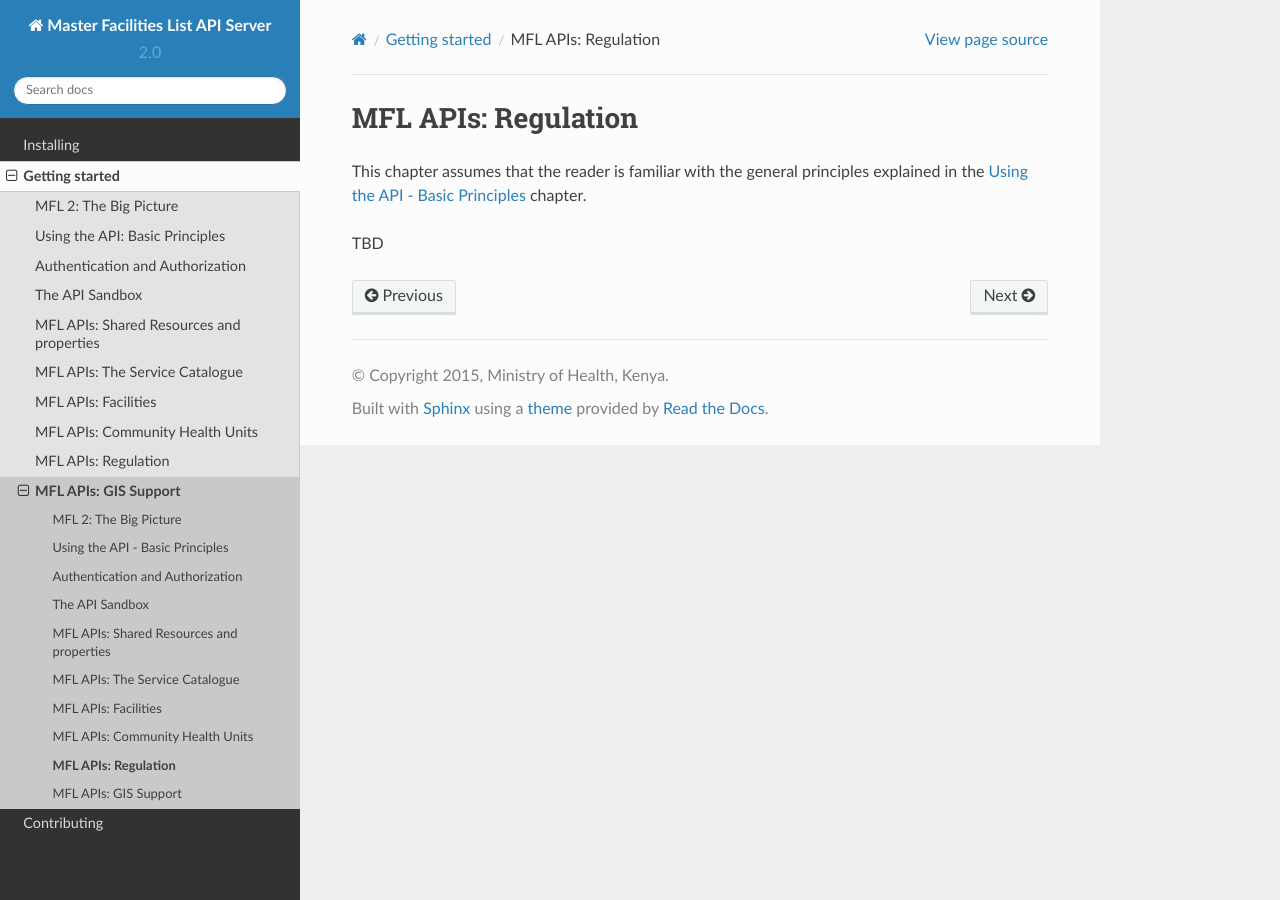
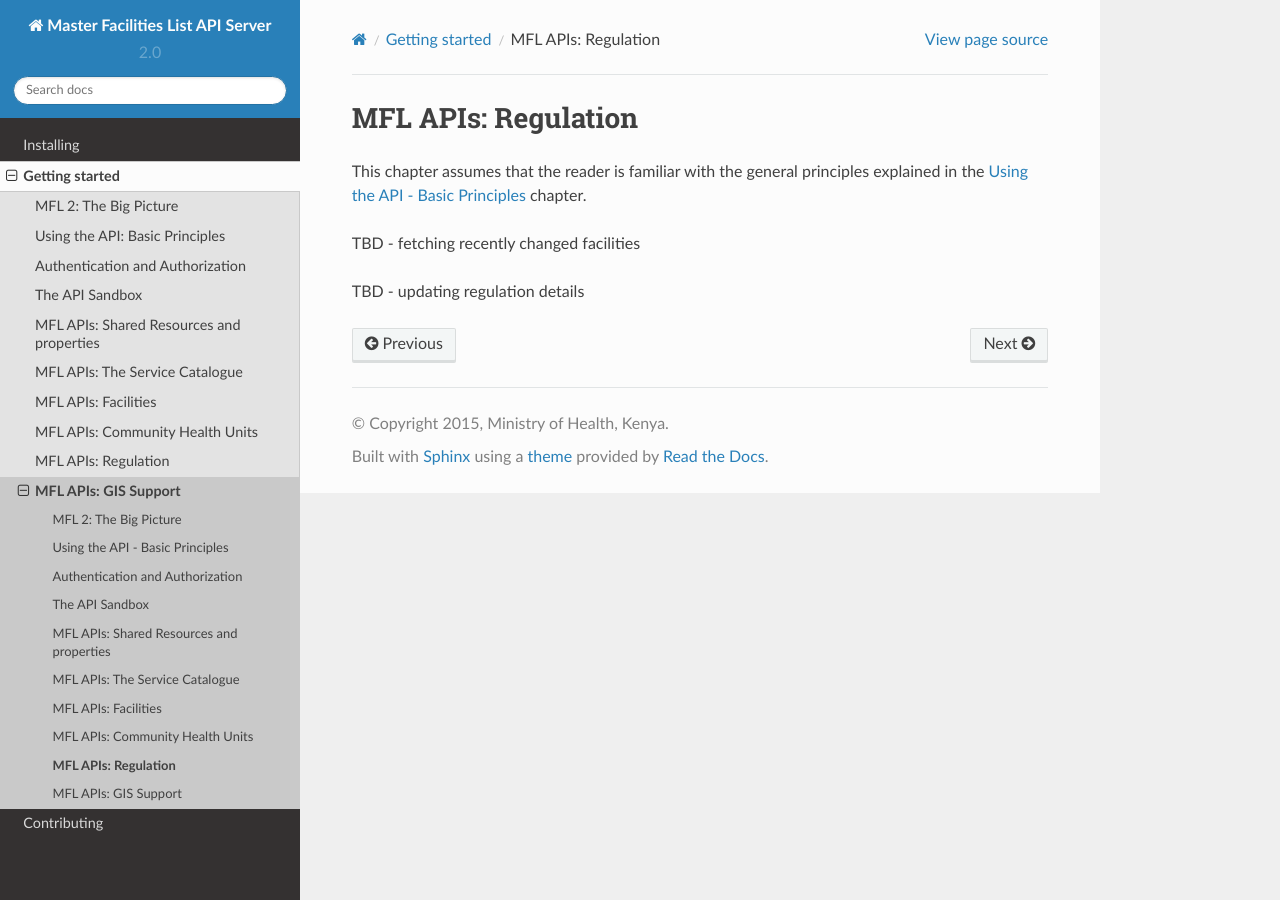
Before and after one commit to MasterFacilityList/mfl_api, a Sphinx documentation site: the page built from docs/getting_started/regulation.rst, in a window 1280 px wide. Built offline with Sphinx 7.4.7 and the Read the Docs theme 2.0.0, drawn with Linux system fonts in a browser that asks for light colours.

```diff
--- a/docs/getting_started/regulation.rst
+++ b/docs/getting_started/regulation.rst
@@ -3,7 +3,9 @@ MFL APIs: Regulation
 This chapter assumes that the reader is familiar with the general
 principles explained in the :doc:`api` chapter.
 
-TBD
+TBD - fetching recently changed facilities
+
+TBD - updating regulation details
 
 .. toctree::
     :maxdepth: 2
```
Also changed, not shown: 1 other file.
